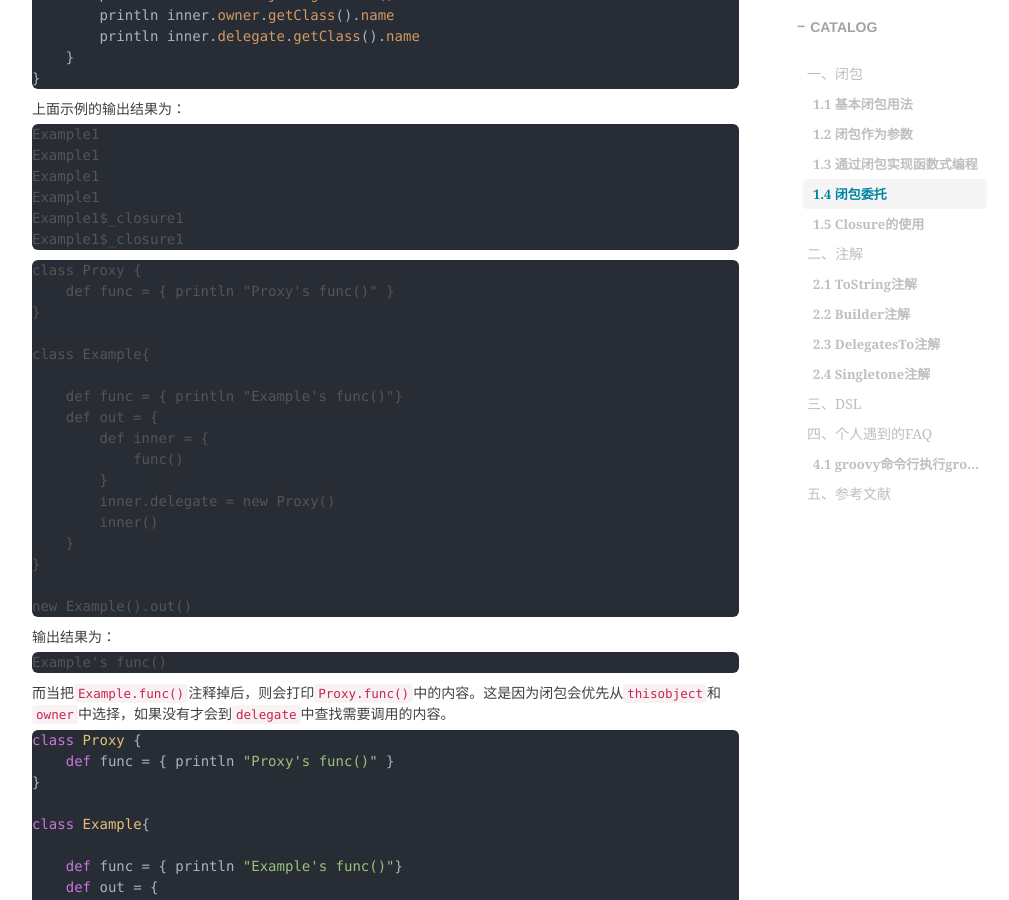
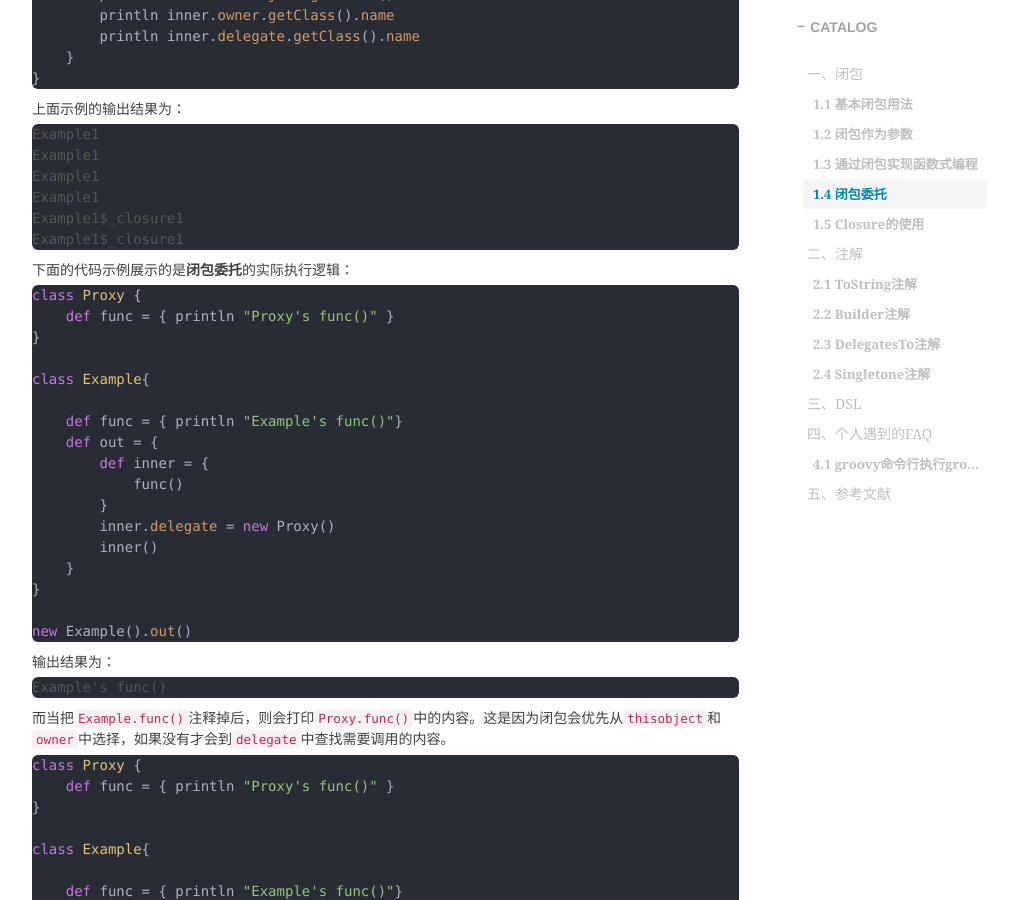
Before and after one commit to shihai1991/shihai1991.github.io, a Jekyll site: the page built from _posts/2023-03-01-groovy学习.md, in a window 1280 px wide and 900 px high, scrolled down 1721 px. Shown: the whole window, without its empty margins (233-1242 px from the left). Built offline with Jekyll 4.4.1, drawn with Linux system fonts in a browser that asks for light colours; nearby versions of some CDN libraries; comment, search, counter and statistics services are not loaded.

Commit message:
Update 2023-03-01-groovy学习.md

````diff
--- a/_posts/2023-03-01-groovy学习.md
+++ b/_posts/2023-03-01-groovy学习.md
@@ -77,8 +77,8 @@ Example1
 Example1$_closure1
 Example1$_closure1
 ```
-
-```
+下面的代码示例展示的是**闭包委托**的实际执行逻辑：
+```groovy
 class Proxy {
     def func = { println "Proxy's func()" }
 }
````
